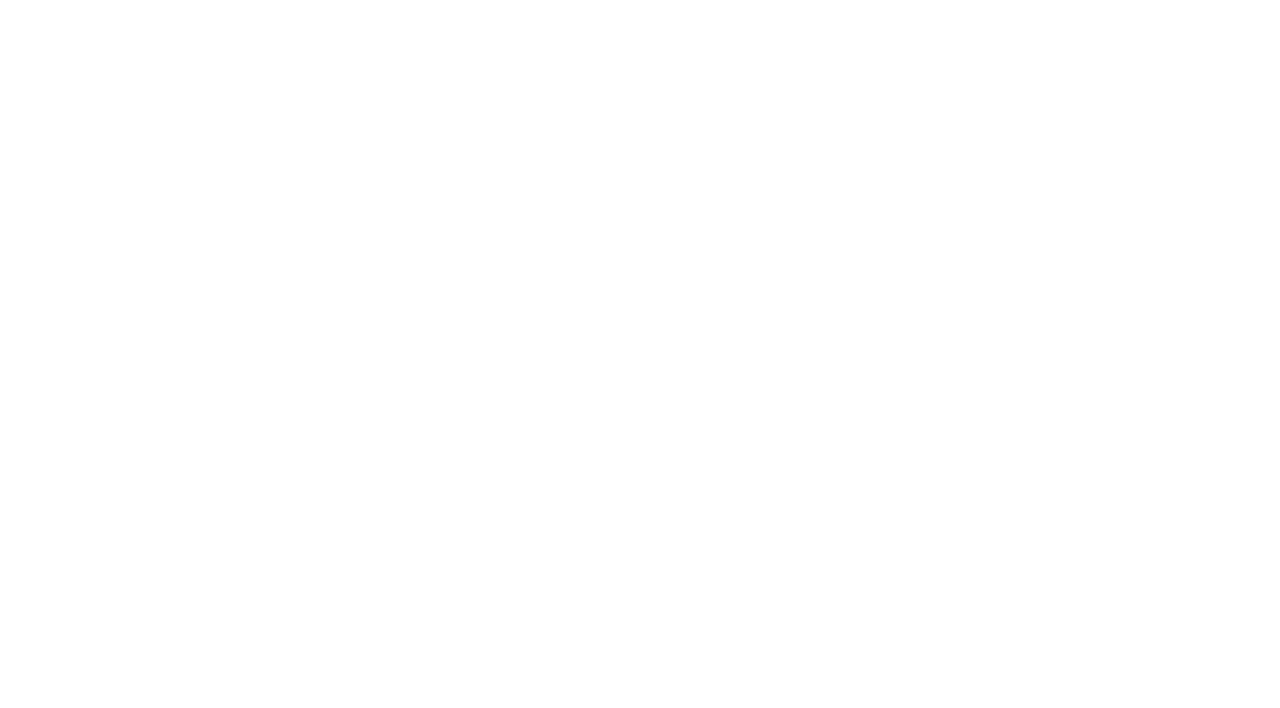
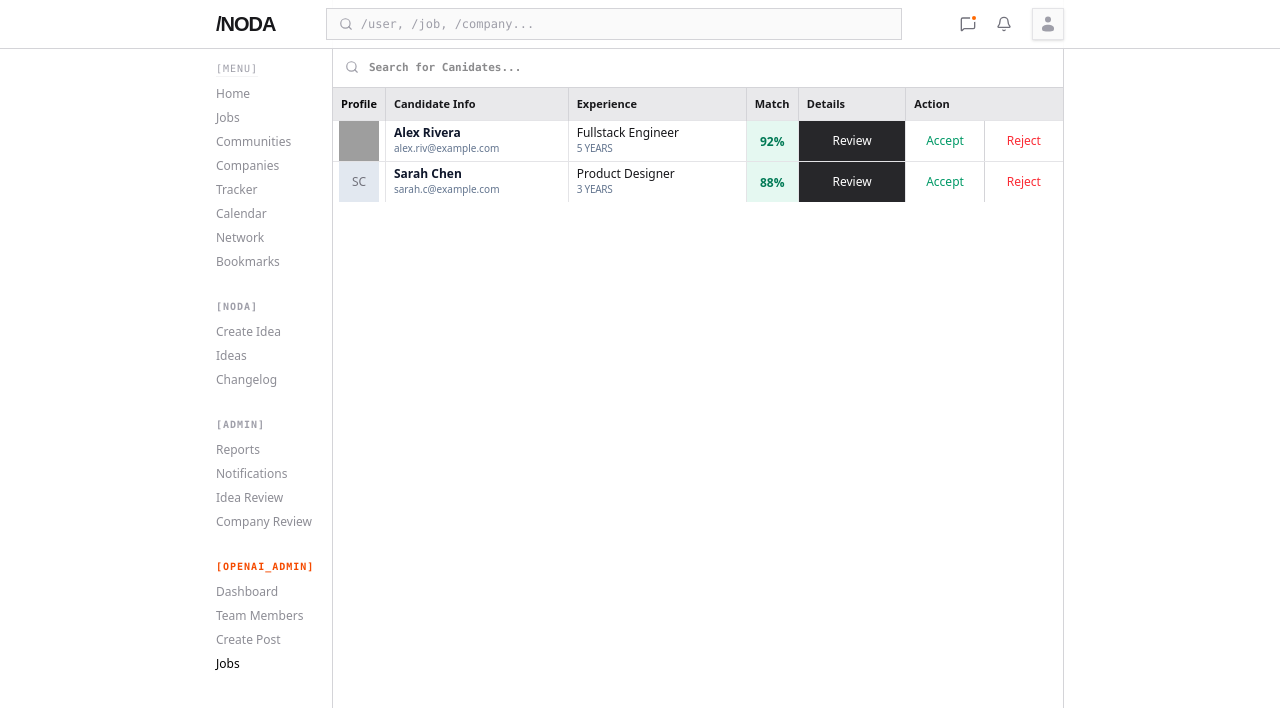
Before and after one commit to impappdavid/Noda, a React (Vite) app in the folder noda-frontend/: page /app/admin/jobs/NODE_J1 in a window 1280 px wide. Before the commit this address had no page. Shown: the top 708 px of the page. Built offline with nearby package versions, Linux system fonts and the light colour scheme; grey boxes are pictures that could not be loaded; a web font is replaced by a local one.

Commit message:
Creating the applicants page

```diff
--- a/noda-frontend/src/App.tsx
+++ b/noda-frontend/src/App.tsx
@@ -35,6 +35,7 @@ import UserSearchPage from './components/myComponents/App/UserSearch/User'
 import CompanySearchPage from './components/myComponents/App/CompanySearch/CompanySearch'
 import CreateCompanyPage from './components/myComponents/App/CreateCompany/CreateCompany'
 import VerificationTerminal from './components/myComponents/App/Admin/CompanyReview/CompanyReview'
+import Applicants from './components/myComponents/App/CompanyAdmin/Applicants/Applicants'
 
 function App() {
 
@@ -85,6 +86,7 @@ function App() {
 
         <Route path="/app/admin/post" element={<CreatePost />} />
         <Route path="/app/admin/jobs" element={<ManageApplicants />} />
+        <Route path="/app/admin/jobs/:id" element={<Applicants />} />
         <Route path="/app/admin/jobs/create" element={<PostJob />} />
         <Route path="/app/admin/dashboard" element={<CompanyDashboard />} />
         <Route path="/app/admin/team" element={<TeamNodesManager />} />
--- a/noda-frontend/src/components/myComponents/App/CompanyAdmin/Applicants/Applicants.tsx
+++ b/noda-frontend/src/components/myComponents/App/CompanyAdmin/Applicants/Applicants.tsx
@@ -0,0 +1,136 @@
+import { Check, Clock, FileSearch, Search, Trash2, X } from "lucide-react";
+import Navbar from "../../AppNavbar";
+import AppSideBar from "../../Sidebar";
+import { useState } from "react";
+import {Table, TableBody, TableCell, TableHead, TableHeader, TableRow } from "@/components/ui/table";
+import { Button } from "@/components/ui/button";
+import { Avatar, AvatarFallback, AvatarImage } from "@/components/ui/avatar"
+
+const candidates = [
+  {
+    name: "Alex Rivera",
+    email: "alex.riv@example.com",
+    role: "Fullstack Engineer",
+    experience: "5",
+    match: 92,
+    avatar: "https://github.com/shadcn.png"
+  },
+  {
+    name: "Sarah Chen",
+    email: "sarah.c@example.com",
+    role: "Product Designer",
+    experience: "3",
+    match: 88,
+    avatar: ""
+  }
+];
+
+const Applicants = () => {
+  const [searchQuery, setSearchQuery] = useState();
+
+
+
+  return (
+    <div className="h-screen bg-white text-zinc-900 font-sans flex flex-col overflow-hidden">
+      <Navbar />
+      <div className="flex flex-1 w-full max-w-4xl mx-auto px-6 overflow-hidden">
+        <aside className="w-25 shrink-0 ">
+          <AppSideBar />
+        </aside>
+
+        <main className="flex flex-1 border-x border-zinc-300 ml-4 bg-white overflow-hidden flex-col pt-12">
+          {/* SHARED SEARCHBAR */}
+          <div className="bg-white flex shrink-0">
+            <div className="relative flex-1">
+              <Search
+                className="absolute left-3 top-3 text-zinc-400"
+                size={14}
+              />
+              <input
+                value={searchQuery}
+                type="text"
+                onChange={(e) => setSearchQuery(e.target.value)}
+                placeholder={"Search for Canidates..."}
+                className="w-full h-10 border-b border-zinc-300 pl-9 pr-4 text-[11px] font-mono font-bold outline-none"
+              />
+            </div>
+          </div>
+
+          <Table className="border-collapse">
+          <TableHeader className="bg-zinc-200/80">
+            <TableRow className="hover:bg-transparent">
+              <TableHead className=" border-r border-zinc-300 text-[11px] font-bold w-10">Profile</TableHead>
+              <TableHead className="border-r border-zinc-300 font-bold text-zinc-900 text-[11px]">Candidate Info</TableHead>
+              <TableHead className="border-r border-zinc-300 font-bold text-zinc-900 text-[11px]">Experience</TableHead>
+              <TableHead className="border-r border-zinc-300 w-13 font-bold text-[11px] text-zinc-900">Match</TableHead>
+              <TableHead className="border-r border-zinc-300  font-bold text-[11px] text-zinc-900">Details</TableHead>
+              <TableHead className=" font-bold text-zinc-900 text-[11px]">Action</TableHead>
+            </TableRow>
+          </TableHeader>
+          <TableBody>
+            {candidates.map((person) => (
+              <TableRow key={person.email} className="hover:bg-zinc-200/50 transition-colors ">
+                {/* Profile Pic Box */}
+                <TableCell className="border-r border-border p-0 ">
+                  <Avatar className="h-10 w-10 mx-auto rounded-none">
+                    <AvatarImage src={person.avatar} className="rounded-none"/>
+                    <AvatarFallback className="bg-slate-200 text-xs rounded-none">
+                      {person.name.split(' ').map(n => n[0]).join('')}
+                    </AvatarFallback>
+                  </Avatar>
+                </TableCell>
+
+                {/* Name/Email Box */}
+                <TableCell className="border-r border-border p-0 px-2">
+                  <div className="font-semibold text-xs text-slate-900">{person.name}</div>
+                  <div className="text-[10px] text-slate-500">{person.email}</div>
+                </TableCell>
+
+                {/* Role/Experience Box */}
+                <TableCell className="border-r border-border p-0 px-2">
+                  <div className=" text-xs font-medium">{person.role}</div>
+                  <div className="text-[10px] text-slate-500 uppercase tracking-tight">{person.experience} Years</div>
+                </TableCell>
+
+                {/* Match % Box */}
+                <TableCell className="border-r border-border text-center p-0 bg-emerald-500/10 text-emerald-700 ">
+                  <div className="inline-block   font-bold text-xs">
+                    {person.match}%
+                  </div>
+                </TableCell>
+
+                {/* Review Button Box */}
+                <TableCell className="border-r border-border text-center p-0">
+                  <Button className="gap-2 w-full text-xs bg-zinc-800 h-10 hover:bg-zinc-600 hover:text-white text-white rounded-none transition-colors">
+                    Review
+                  </Button>
+                </TableCell>
+
+                {/* Accept/Reject Box */}
+                <TableCell className="p-0">
+                  <div className="flex items-center justify-center">
+                    <Button
+                      className="h-10 w-1/2 text-emerald-600 bg-transparent hover:bg-emerald-600 hover:text-white border-r rounded-none text-xs border-zinc-300 shadow-none transition-colors"
+                    >
+                      Accept
+                    </Button>
+                    <Button
+                      variant="outline"
+                      size="icon"
+                      className="h-10 w-1/2   text-red-500 hover:bg-red-500 hover:text-white rounded-none text-xs border-none shadow-none transition-colors"
+                    >
+                      Reject
+                    </Button>
+                  </div>
+                </TableCell>
+              </TableRow>
+            ))}
+          </TableBody>
+        </Table>
+        </main>
+      </div>
+    </div>
+  );
+};
+
+export default Applicants;
--- /dev/null
+++ b/noda-frontend/src/components/ui/avatar.tsx
@@ -0,0 +1,107 @@
+import * as React from "react"
+import { Avatar as AvatarPrimitive } from "radix-ui"
+
+import { cn } from "@/lib/utils"
+
+function Avatar({
+  className,
+  size = "default",
+  ...props
+}: React.ComponentProps<typeof AvatarPrimitive.Root> & {
+  size?: "default" | "sm" | "lg"
+}) {
+  return (
+    <AvatarPrimitive.Root
+      data-slot="avatar"
+      data-size={size}
+      className={cn(
+        "group/avatar relative flex size-8 shrink-0 overflow-hidden rounded-full select-none data-[size=lg]:size-10 data-[size=sm]:size-6",
+        className
+      )}
+      {...props}
+    />
+  )
+}
+
+function AvatarImage({
+  className,
+  ...props
+}: React.ComponentProps<typeof AvatarPrimitive.Image>) {
+  return (
+    <AvatarPrimitive.Image
+      data-slot="avatar-image"
+      className={cn("aspect-square size-full", className)}
+      {...props}
+    />
+  )
+}
+
+function AvatarFallback({
+  className,
+  ...props
+}: React.ComponentProps<typeof AvatarPrimitive.Fallback>) {
+  return (
+    <AvatarPrimitive.Fallback
+      data-slot="avatar-fallback"
+      className={cn(
+        "flex size-full items-center justify-center rounded-full bg-muted text-sm text-muted-foreground group-data-[size=sm]/avatar:text-xs",
+        className
+      )}
+      {...props}
+    />
+  )
+}
+
+function AvatarBadge({ className, ...props }: React.ComponentProps<"span">) {
+  return (
+    <span
+      data-slot="avatar-badge"
+      className={cn(
+        "absolute right-0 bottom-0 z-10 inline-flex items-center justify-center rounded-full bg-primary text-primary-foreground ring-2 ring-background select-none",
+        "group-data-[size=sm]/avatar:size-2 group-data-[size=sm]/avatar:[&>svg]:hidden",
+        "group-data-[size=default]/avatar:size-2.5 group-data-[size=default]/avatar:[&>svg]:size-2",
+        "group-data-[size=lg]/avatar:size-3 group-data-[size=lg]/avatar:[&>svg]:size-2",
+        className
+      )}
+      {...props}
+    />
+  )
+}
+
+function AvatarGroup({ className, ...props }: React.ComponentProps<"div">) {
+  return (
+    <div
+      data-slot="avatar-group"
+      className={cn(
+        "group/avatar-group flex -space-x-2 *:data-[slot=avatar]:ring-2 *:data-[slot=avatar]:ring-background",
+        className
+      )}
+      {...props}
+    />
+  )
+}
+
+function AvatarGroupCount({
+  className,
+  ...props
+}: React.ComponentProps<"div">) {
+  return (
+    <div
+      data-slot="avatar-group-count"
+      className={cn(
+        "relative flex size-8 shrink-0 items-center justify-center rounded-full bg-muted text-sm text-muted-foreground ring-2 ring-background group-has-data-[size=lg]/avatar-group:size-10 group-has-data-[size=sm]/avatar-group:size-6 [&>svg]:size-4 group-has-data-[size=lg]/avatar-group:[&>svg]:size-5 group-has-data-[size=sm]/avatar-group:[&>svg]:size-3",
+        className
+      )}
+      {...props}
+    />
+  )
+}
+
+export {
+  Avatar,
+  AvatarImage,
+  AvatarFallback,
+  AvatarBadge,
+  AvatarGroup,
+  AvatarGroupCount,
+}
```
